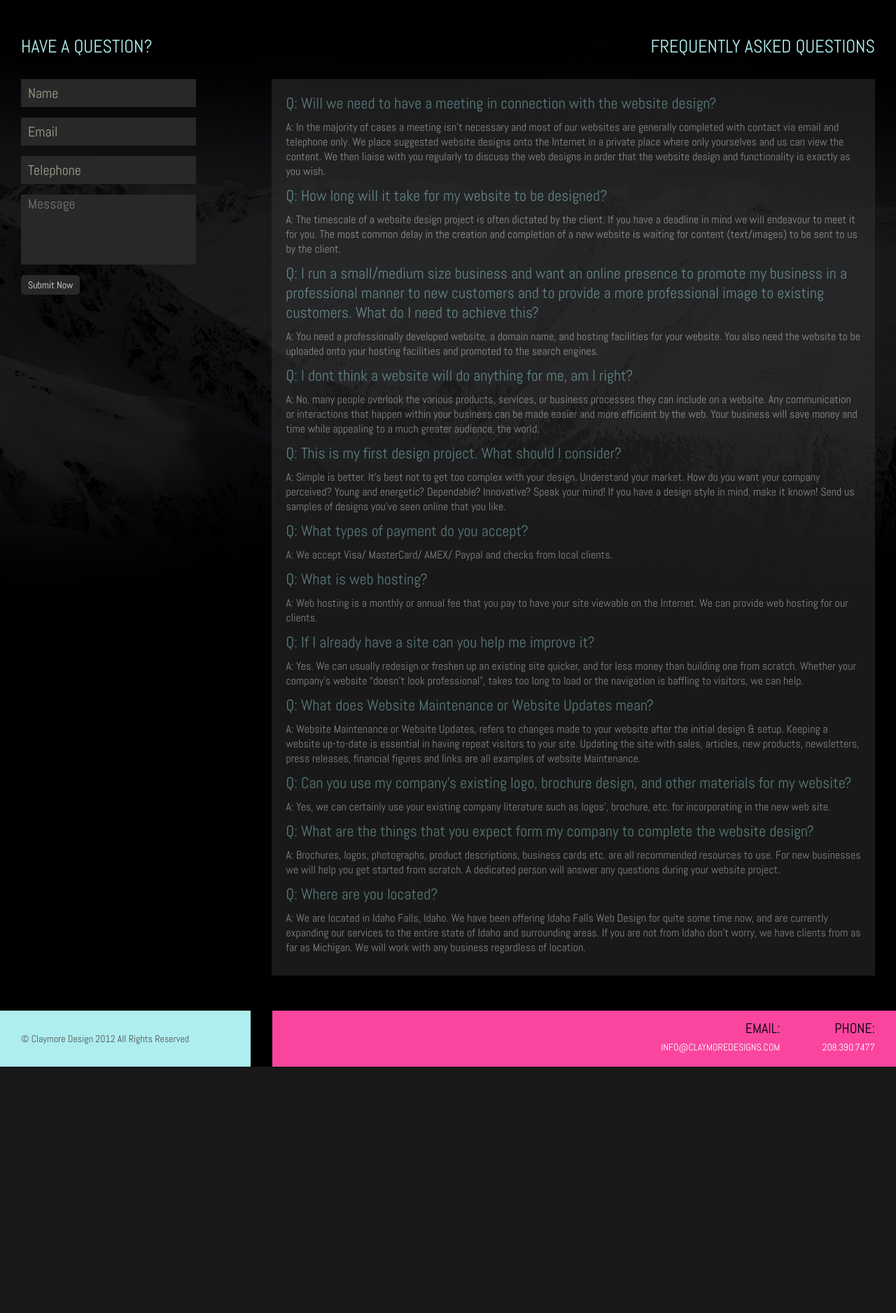
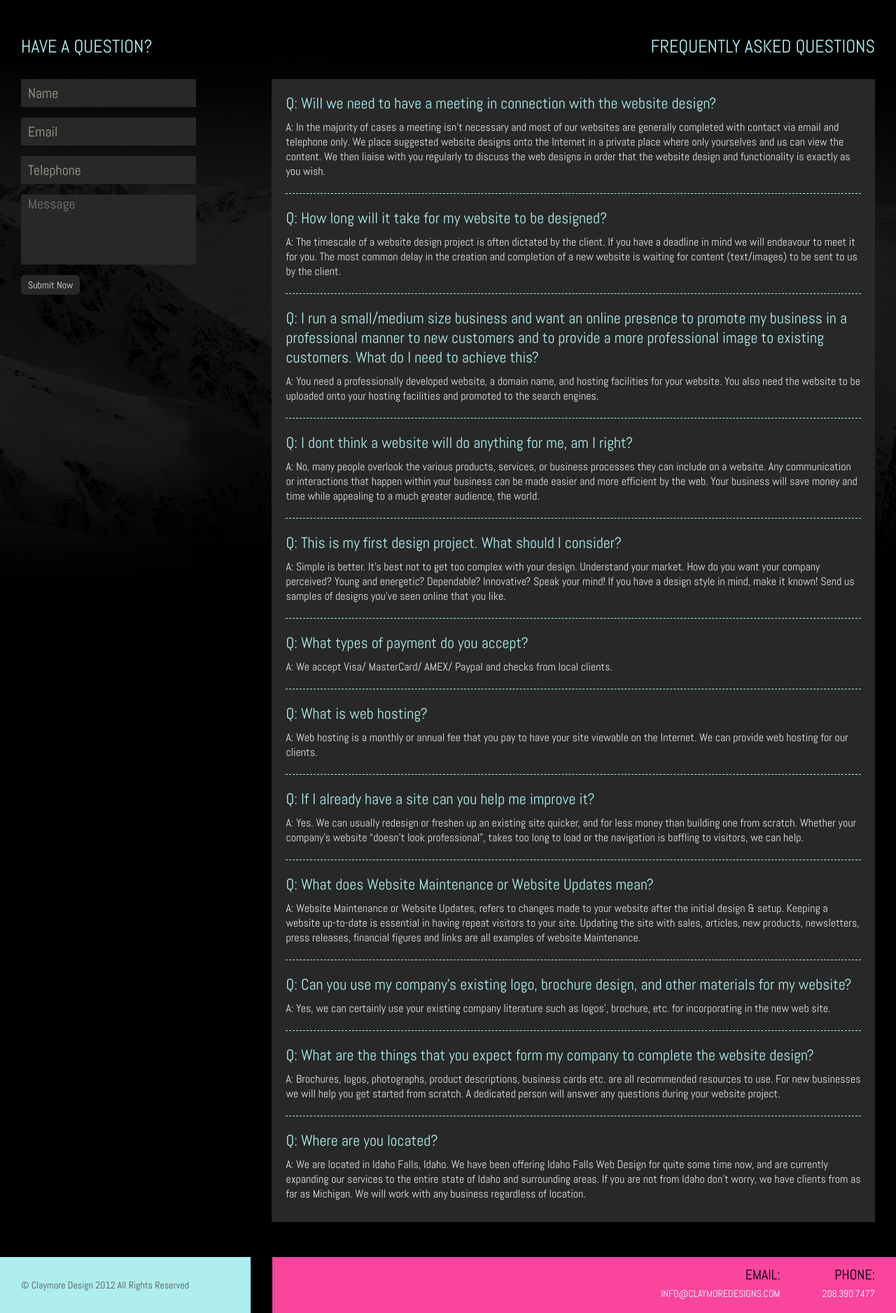
Before and after one commit to cphillipp/ClaymoreDesign, a PHP site: page /faqs.php in a window 1280 px wide. Shown: the part 101-1977 px from the top of the page at 70% size. Before the commit the page ends 1625 px from the top, so only its background shows below. Run offline with PHP 8.4, Linux system fonts and the light colour scheme.

Commit message:
updated site files

```diff
--- a/css/styles.css
+++ b/css/styles.css
@@ -125,15 +125,13 @@ body {
         margin: 0 30px 30px;
         padding: 20px;
         min-width: 620px;
-        background: #333;
-        overflow: hidden;
-        opacity: 0.5;
-        filter: alpha(opacity=50); }
+        background: #282828;
+        overflow: hidden; }
         body .wrapper .right section h3 {
           color: #AFEEEE; }
         body .wrapper .right section p {
           padding: 0 0 10px;
-          color: #fff; }
+          color: #E3E3E3; }
         body .wrapper .right section .box {
           margin: 0;
           padding: 0;
--- a/css/styles.scss
+++ b/css/styles.scss
@@ -31,9 +31,9 @@ body                    {background:#000000 url('../images/bg.jpeg') center top
   	.right 					    {width:72%; float:right;
       h2                {padding:0 30px 30px 0; color:#AFEEEE; font-size:26px; text-align:right; clear:both; text-transform:uppercase;}
       h3                {padding:0 0 10px; color:#E3E3E3; font-size:22px;}
-      section           {margin:0 30px 30px; padding:20px; min-width:620px; background:#333; overflow:hidden; opacity:0.5; filter:alpha(opacity=50);
+      section           {margin:0 30px 30px; padding:20px; min-width:620px; background:#282828; overflow:hidden;
         h3              {color:#AFEEEE;}
-        p               {padding:0 0 10px; color:#fff;}
+        p               {padding:0 0 10px; color:#E3E3E3;}
         .box            {margin:0; padding:0; width:50%; min-height:170px; float:left;
           h4            {color:#F9459E; font-size:18px; text-transform:uppercase;}
           p             {padding:0 20px 0 0;}
--- a/faqs.php
+++ b/faqs.php
@@ -57,26 +57,37 @@ if(isset($_SESSION['message'])) {
       <section>
         <h3>Q: Will we need to have a meeting in connection with the website design?</h3>
         <p>A: In the majority of cases a meeting isn’t necessary and most of our websites are generally completed with contact via email and telephone only. We place suggested website designs onto the Internet in a private place where only yourselves and us can view the content. We then liaise with you regularly to discuss the web designs in order that the website design and functionality is exactly as you wish.</p>
+        <div class="line"></div>
         <h3>Q: How long will it take for my website to be designed?</h3>
         <p>A: The timescale of a website design project is often dictated by the client. If you have a deadline in mind we will endeavour to meet it for you. The most common delay in the creation and completion of a new website is waiting for content (text/images) to be sent to us by the client.</p>
+        <div class="line"></div>
         <h3>Q: I run a small/medium size business and want an online presence to promote my business in a professional manner to new customers and to provide a more professional image to existing customers. What do I need to achieve this? </h3>
         <p>A: You need a professionally developed website, a domain name, and hosting facilities for your website. You also need the website to be uploaded onto your hosting facilities and promoted to the search engines.</p>
+        <div class="line"></div>
         <h3>Q: I dont think a website will do anything for me, am I right?</h3>
         <p>A: No, many people overlook the various products, services, or business processes they can include on a website. Any communication or interactions that happen within your business can be made easier and more efficient by the web. Your business will save money and time while appealing to a much greater audience, the world.</p>
+        <div class="line"></div>
         <h3>Q: This is my first design project. What should I consider?</h3>
         <p>A: Simple is better. It’s best not to get too complex with your design. Understand your market. How do you want your company perceived? Young and energetic? Dependable? Innovative? Speak your mind! If you have a design style in mind, make it known! Send us samples of designs you’ve seen online that you like.</p>
+        <div class="line"></div>
         <h3>Q: What types of payment do you accept?</h3>
         <p>A: We accept Visa/ MasterCard/ AMEX/ Paypal and checks from local clients.</p>
+        <div class="line"></div>
         <h3>Q: What is web hosting?</h3>
         <p>A: Web hosting is a monthly or annual fee that you pay to have your site viewable on the Internet. We can provide web hosting for our clients.</p>
+        <div class="line"></div>
         <h3>Q: If I already have a site can you help me improve it?</h3>
         <p>A: Yes. We can usually redesign or freshen up an existing site quicker, and for less money than building one from scratch. Whether your company’s website “doesn’t look professional”, takes too long to load or the navigation is baffling to visitors, we can help.</p>
+        <div class="line"></div>
         <h3>Q: What does Website Maintenance or Website Updates mean?</h3>
         <p>A: Website Maintenance or Website Updates, refers to changes made to your website after the initial design &#038; setup. Keeping a website up-to-date is essential in having repeat visitors to your site. Updating the site with sales, articles, new products, newsletters, press releases, financial figures and links are all examples of website Maintenance.</p>
+        <div class="line"></div>
         <h3>Q: Can you use my company&#8217;s existing logo, brochure design, and other materials for my website?</h3>
         <p>A: Yes, we can certainly use your existing company literature such as logos’, brochure, etc. for incorporating in the new web site.</p>
+        <div class="line"></div>
         <h3>Q: What are the things that you expect form my company to complete the website design?</h3>
         <p>A: Brochures, logos, photographs, product descriptions, business cards etc. are all recommended resources to use. For new businesses we will help you get started from scratch. A dedicated person will answer any questions during your website project.</p>
+        <div class="line"></div>
         <h3>Q: Where are you located?</h3>
         <p>A: We are located in Idaho Falls, Idaho. We have been offering Idaho Falls Web Design for quite some time now, and are currently expanding our services to the entire state of Idaho and surrounding areas. If you are not from Idaho don’t worry, we have clients from as far as Michigan. We will work with any business regardless of location.</p>
       </section>
--- a/index.php
+++ b/index.php
@@ -30,7 +30,7 @@ if(isset($_SESSION['message'])) {
 </head>
 <body>
   <header>
-    <h1><a href="index.php">Claymore Design, Idaho Falls Web Design logo</a></h1>
+    <h1><a href="index.php">Claymore Design, Idaho Falls Web Design logo.</a></h1>
     <nav><a href="portfolio.php">Portfolio</a><a href="services.php">Services</a><a href="about.php">About Us</a><a href="faqs.php">FAQ'S</a><a href="contact.php">Contact</a></nav>
   </header>
   <div class="wrapper">
@@ -52,7 +52,7 @@ if(isset($_SESSION['message'])) {
       </form>
     </div>
     <div class="right">
-      <h2>THIS IS WHAT WE DO</h2>
+      <!-- <h2>THIS IS WHAT WE DO</h2> -->
       <ul>
         <li><h3>Business Branding &amp;<br /> Print Services</h3><img src="images/branding2.png" alt="Local Idaho Falls business website" /><p>Streamline your entire business</p>
           <ul>
```
